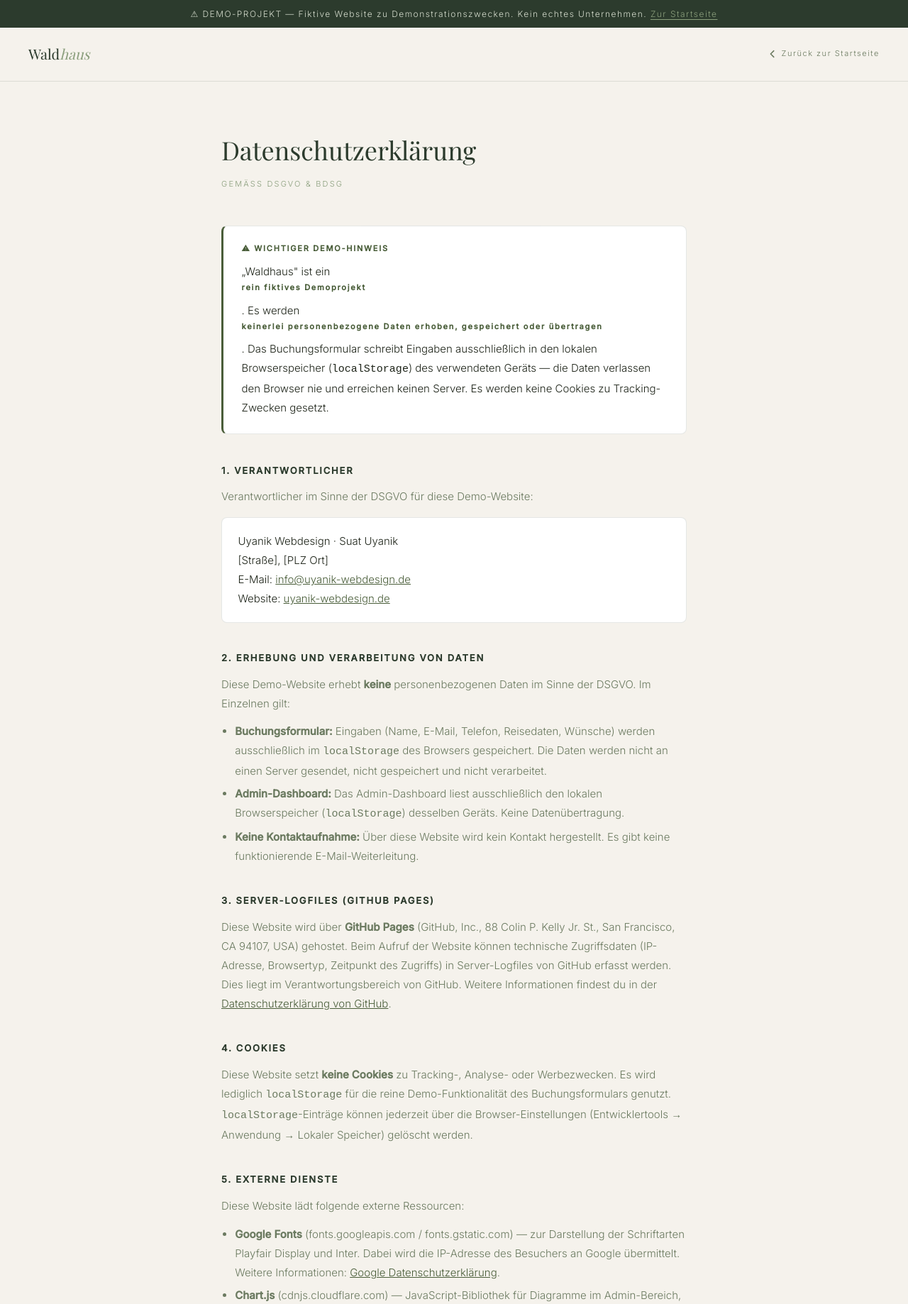
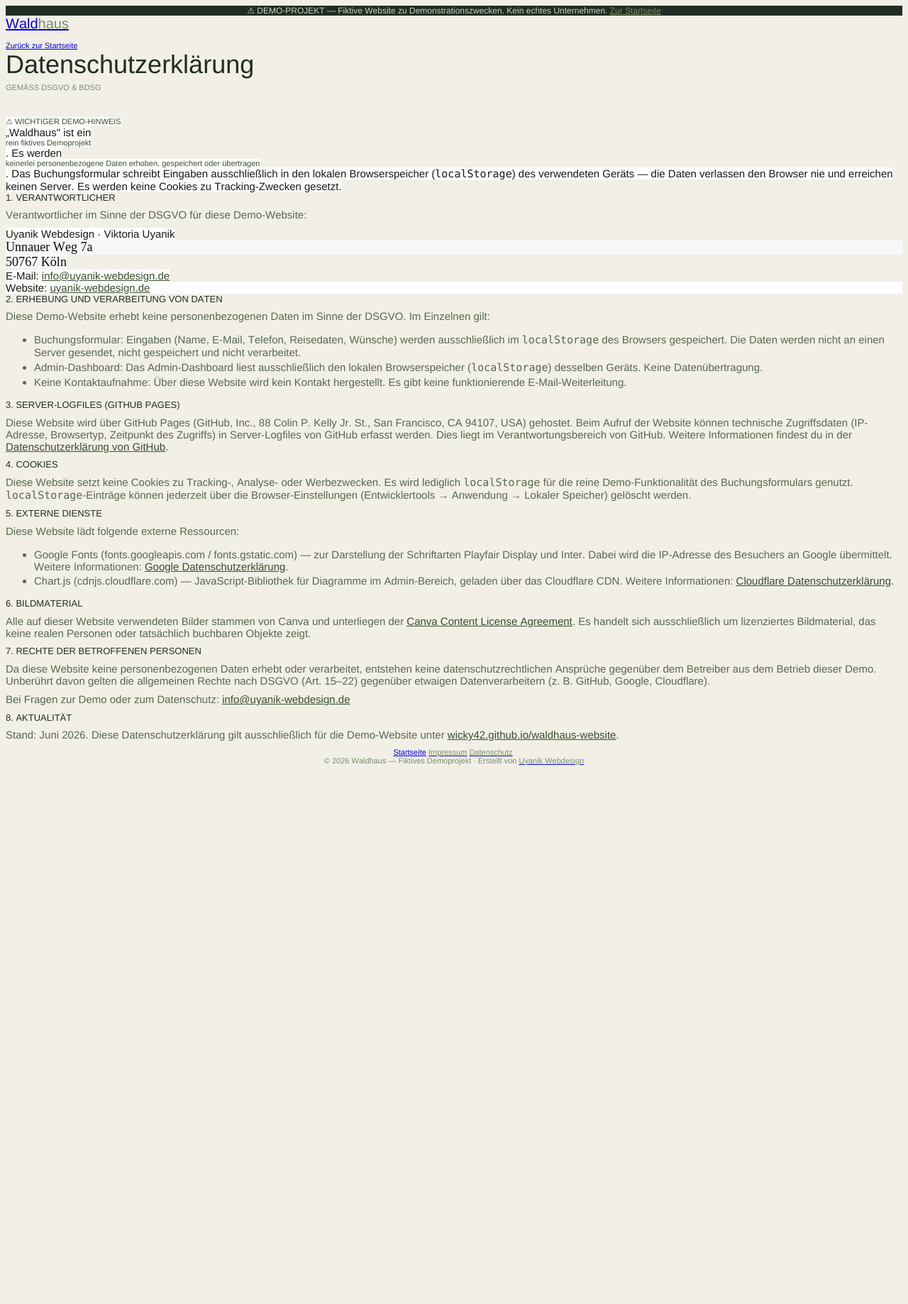
Before and after one commit to Wicky42/waldhaus-website, a plain HTML site: page datenschutz.html in a window 1280 px wide. Shown: the top 1838 px of the page at 71% size. After the commit the page ends 1086 px from the top, so only its background shows below. Drawn offline with nearby package versions, Linux system fonts and the light colour scheme; a web font is replaced by a local one.

Commit message:
edit impressum

```diff
--- a/datenschutz.html
+++ b/datenschutz.html
@@ -1,114 +1,90 @@
-<!DOCTYPE html>
-<html lang="de">
+<!DOCTYPE html PUBLIC "-//W3C//DTD HTML 4.01//EN" "http://www.w3.org/TR/html4/strict.dtd">
+<html>
 <head>
-<meta charset="UTF-8" />
-<meta name="viewport" content="width=device-width, initial-scale=1.0" />
-<title>Datenschutz — Waldhaus Demo</title>
-<link rel="preconnect" href="https://fonts.googleapis.com" />
-<link href="https://fonts.googleapis.com/css2?family=Playfair+Display:ital,wght@0,400;0,500;1,400&family=Inter:wght@300;400;500&display=swap" rel="stylesheet" />
-<style>
-*,*::before,*::after{box-sizing:border-box;margin:0;padding:0;}
-:root{
-  --forest:#2C3B2D; --moss:#4A5E3A; --mist:#8A9E7C;
-  --fog:#D4DBCC; --cream:#F5F2EC; --text:#1E2419; --muted:#6B7A60;
-  --border:rgba(44,59,45,0.12);
-}
-body{font-family:'Inter',sans-serif;font-weight:300;font-size:15px;color:var(--text);background:var(--cream);line-height:1.8;}
-.demo-banner{background:var(--forest);color:var(--fog);font-size:12px;letter-spacing:.12em;text-align:center;padding:.55rem 1rem;position:sticky;top:0;z-index:100;}
-.demo-banner a{color:var(--mist);text-decoration:underline;text-underline-offset:3px;}
-nav{display:flex;align-items:center;justify-content:space-between;padding:1.2rem 2.5rem;border-bottom:.5px solid var(--border);background:var(--cream);}
-.nav-logo{font-family:'Playfair Display',serif;font-size:20px;color:var(--forest);text-decoration:none;}
-.nav-logo span{font-style:italic;color:var(--mist);}
-.nav-back{font-size:11px;letter-spacing:.14em;color:var(--muted);text-decoration:none;display:flex;align-items:center;gap:6px;transition:color .2s;}
-.nav-back:hover{color:var(--forest);}
-main{max-width:720px;margin:0 auto;padding:4rem 2rem 6rem;}
-h1{font-family:'Playfair Display',serif;font-size:36px;font-weight:400;color:var(--forest);margin-bottom:.4rem;}
-.page-sub{font-size:11px;letter-spacing:.2em;color:var(--mist);margin-bottom:3rem;}
-h2{font-size:13px;font-weight:600;letter-spacing:.14em;color:var(--forest);margin:2.4rem 0 .7rem;text-transform:uppercase;}
-p{color:var(--muted);margin-bottom:.8rem;}
-ul{color:var(--muted);margin:.4rem 0 .8rem 1.2rem;}
-ul li{margin-bottom:.3rem;}
-a{color:var(--moss);}
-.demo-box{background:#fff;border:.5px solid var(--border);border-radius:8px;padding:1.4rem 1.6rem;margin-bottom:2.5rem;border-left:3px solid var(--moss);}
-.demo-box strong{display:block;font-size:11px;letter-spacing:.16em;color:var(--moss);margin-bottom:.5rem;}
-.demo-box p{color:var(--text);margin:0;}
-.highlight-box{background:#fff;border:.5px solid var(--border);border-radius:8px;padding:1.2rem 1.4rem;margin:1rem 0;}
-footer{text-align:center;padding:2rem;font-size:11px;color:var(--mist);border-top:.5px solid var(--border);letter-spacing:.08em;}
-footer a{color:var(--mist);text-decoration:none;margin:0 .8rem;}
-footer a:hover{color:var(--forest);}
-</style>
+  <meta http-equiv="Content-Type" content="text/html; charset=utf-8">
+  <meta http-equiv="Content-Style-Type" content="text/css">
+  <title></title>
+  <meta name="Generator" content="Cocoa HTML Writer">
+  <meta name="CocoaVersion" content="2575.5">
+  <style type="text/css">
+    body {background-color: #f2efe7}
+    p.p1 {margin: 0.0px 0.0px 0.0px 0.0px; text-align: center; font: 12.0px 'Helvetica Neue'; color: #cad3c1; -webkit-text-stroke: #cad3c1; background-color: #212d22}
+    p.p2 {margin: 0.0px 0.0px 0.0px 0.0px; font: 20.0px 'Helvetica Neue'; color: #212d22; -webkit-text-stroke: #212d22}
+    p.p3 {margin: 0.0px 0.0px 0.0px 0.0px; font: 11.0px 'Helvetica Neue'; color: #58684d; -webkit-text-stroke: #58684d; min-height: 13.0px}
+    p.p4 {margin: 0.0px 0.0px 0.0px 0.0px; font: 11.0px 'Helvetica Neue'; color: #58684d; -webkit-text-stroke: #58684d}
+    p.p6 {margin: 0.0px 0.0px 36.0px 0.0px; font: 11.0px 'Helvetica Neue'; color: #788e69; -webkit-text-stroke: #788e69}
+    p.p7 {margin: 0.0px 0.0px 0.0px 0.0px; font: 11.0px 'Helvetica Neue'; color: #3a4d2c; -webkit-text-stroke: #3a4d2c}
+    p.p8 {margin: 0.0px 0.0px 0.0px 0.0px; font: 15.0px 'Helvetica Neue'; color: #171b13; -webkit-text-stroke: #171b13}
+    p.p10 {margin: 0.0px 0.0px 9.6px 0.0px; font: 15.0px 'Helvetica Neue'; color: #58684d; -webkit-text-stroke: #58684d}
+    p.p11 {margin: 0.0px 0.0px 0.0px 0.0px; font: 18.1px 'Helvetica Light'; color: #0e0e0e; -webkit-text-stroke: #0e0e0e; background-color: #f7f7f7}
+    p.p12 {margin: 0.0px 0.0px 0.0px 0.0px; font: 18.1px 'Helvetica Light'; color: #0e0e0e; -webkit-text-stroke: #0e0e0e}
+    p.p13 {margin: 0.0px 0.0px 0.0px 0.0px; font: 15.0px 'Helvetica Neue'; color: #3a4d2c; -webkit-text-stroke: #3a4d2c}
+    p.p14 {margin: 0.0px 0.0px 0.0px 0.0px; font: 15.0px 'Helvetica Neue'; color: #3a4d2c; -webkit-text-stroke: #3a4d2c; background-color: #ffffff}
+    p.p16 {margin: 0.0px 0.0px 0.0px 0.0px; text-align: center; font: 11.0px 'Helvetica Neue'; color: #788e69; -webkit-text-stroke: #788e69}
+    li.li15 {margin: 0.0px 0.0px 3.6px 0.0px; font: 15.0px 'Helvetica Neue'; color: #58684d; -webkit-text-stroke: #58684d}
+    span.s1 {font-kerning: none}
+    span.s2 {text-decoration: underline ; font-kerning: none; color: #788e69; -webkit-text-stroke: 0px #788e69}
+    span.s3 {font-kerning: none; background-color: #f2efe7}
+    span.s4 {font-kerning: none; color: #788e69; -webkit-text-stroke: 0px #788e69}
+    span.s5 {font: 11.0px 'Helvetica Neue'; font-kerning: none; color: #58684d; -webkit-text-stroke: 0px #58684d}
+    span.s6 {font-kerning: none; background-color: #ffffff}
+    span.s7 {font: 15.0px Menlo; font-kerning: none; background-color: #ffffff}
+    span.s8 {font-kerning: none; background-color: #f7f7f7}
+    span.s9 {font-kerning: none; color: #171b13; background-color: #ffffff; -webkit-text-stroke: 0px #171b13}
+    span.s10 {text-decoration: underline ; font-kerning: none; color: #3a4d2c; -webkit-text-stroke: 0px #3a4d2c}
+    span.s11 {font-kerning: none; color: #171b13; -webkit-text-stroke: 0px #171b13}
+    span.s12 {-webkit-text-stroke: 0px #000000}
+    span.s13 {font: 15.0px Menlo; font-kerning: none}
+    span.s14 {font: 15.0px 'Helvetica Neue'; text-decoration: underline ; font-kerning: none; color: #3a4d2c; background-color: transparent; -webkit-text-stroke: 0px #3a4d2c}
+    span.s15 {font: 11.0px 'Helvetica Neue'; font-kerning: none; color: #788e69; background-color: transparent; -webkit-text-stroke: 0px #788e69}
+    ul.ul1 {list-style-type: disc}
+  </style>
 </head>
 <body>
-
-<div class="demo-banner">
-  ⚠ DEMO-PROJEKT — Fiktive Website zu Demonstrationszwecken. Kein echtes Unternehmen. <a href="index.html">Zur Startseite</a>
-</div>
-
-<nav>
-  <a href="index.html" class="nav-logo">Wald<span>haus</span></a>
-  <a href="index.html" class="nav-back">
-    <svg width="14" height="14" viewBox="0 0 16 16" fill="none" stroke="currentColor" stroke-width="1.8"><path d="M10 3L5 8l5 5" stroke-linecap="round" stroke-linejoin="round"/></svg>
-    Zurück zur Startseite
-  </a>
-</nav>
-
-<main>
-  <h1>Datenschutz&shy;erklärung</h1>
-  <p class="page-sub">GEMÄSS DSGVO &amp; BDSG</p>
-
-  <div class="demo-box">
-    <strong>⚠ WICHTIGER DEMO-HINWEIS</strong>
-    <p>„Waldhaus" ist ein <strong>rein fiktives Demoprojekt</strong>. Es werden <strong>keinerlei personenbezogene Daten erhoben, gespeichert oder übertragen</strong>. Das Buchungsformular schreibt Eingaben ausschließlich in den lokalen Browserspeicher (<code>localStorage</code>) des verwendeten Geräts — die Daten verlassen den Browser nie und erreichen keinen Server. Es werden keine Cookies zu Tracking-Zwecken gesetzt.</p>
-  </div>
-
-  <h2>1. Verantwortlicher</h2>
-  <p>Verantwortlicher im Sinne der DSGVO für diese Demo-Website:</p>
-  <div class="highlight-box">
-    Uyanik Webdesign · Suat Uyanik<br />
-    [Straße], [PLZ Ort]<br />
-    E-Mail: <a href="mailto:info@uyanik-webdesign.de">info@uyanik-webdesign.de</a><br />
-    Website: <a href="https://uyanik-webdesign.de" target="_blank" rel="noopener">uyanik-webdesign.de</a>
-  </div>
-
-  <h2>2. Erhebung und Verarbeitung von Daten</h2>
-  <p>Diese Demo-Website erhebt <strong>keine</strong> personenbezogenen Daten im Sinne der DSGVO. Im Einzelnen gilt:</p>
-  <ul>
-    <li><strong>Buchungsformular:</strong> Eingaben (Name, E-Mail, Telefon, Reisedaten, Wünsche) werden ausschließlich im <code>localStorage</code> des Browsers gespeichert. Die Daten werden nicht an einen Server gesendet, nicht gespeichert und nicht verarbeitet.</li>
-    <li><strong>Admin-Dashboard:</strong> Das Admin-Dashboard liest ausschließlich den lokalen Browserspeicher (<code>localStorage</code>) desselben Geräts. Keine Datenübertragung.</li>
-    <li><strong>Keine Kontaktaufnahme:</strong> Über diese Website wird kein Kontakt hergestellt. Es gibt keine funktionierende E-Mail-Weiterleitung.</li>
-  </ul>
-
-  <h2>3. Server-Logfiles (GitHub Pages)</h2>
-  <p>Diese Website wird über <strong>GitHub Pages</strong> (GitHub, Inc., 88 Colin P. Kelly Jr. St., San Francisco, CA 94107, USA) gehostet. Beim Aufruf der Website können technische Zugriffsdaten (IP-Adresse, Browsertyp, Zeitpunkt des Zugriffs) in Server-Logfiles von GitHub erfasst werden. Dies liegt im Verantwortungsbereich von GitHub. Weitere Informationen findest du in der <a href="https://docs.github.com/en/site-policy/privacy-policies/github-general-privacy-statement" target="_blank" rel="noopener">Datenschutzerklärung von GitHub</a>.</p>
-
-  <h2>4. Cookies</h2>
-  <p>Diese Website setzt <strong>keine Cookies</strong> zu Tracking-, Analyse- oder Werbezwecken. Es wird lediglich <code>localStorage</code> für die reine Demo-Funktionalität des Buchungsformulars genutzt. <code>localStorage</code>-Einträge können jederzeit über die Browser-Einstellungen (Entwicklertools → Anwendung → Lokaler Speicher) gelöscht werden.</p>
-
-  <h2>5. Externe Dienste</h2>
-  <p>Diese Website lädt folgende externe Ressourcen:</p>
-  <ul>
-    <li><strong>Google Fonts</strong> (fonts.googleapis.com / fonts.gstatic.com) — zur Darstellung der Schriftarten Playfair Display und Inter. Dabei wird die IP-Adresse des Besuchers an Google übermittelt. Weitere Informationen: <a href="https://policies.google.com/privacy" target="_blank" rel="noopener">Google Datenschutzerklärung</a>.</li>
-    <li><strong>Chart.js</strong> (cdnjs.cloudflare.com) — JavaScript-Bibliothek für Diagramme im Admin-Bereich, geladen über das Cloudflare CDN. Weitere Informationen: <a href="https://www.cloudflare.com/privacypolicy/" target="_blank" rel="noopener">Cloudflare Datenschutzerklärung</a>.</li>
-  </ul>
-
-  <h2>6. Bildmaterial</h2>
-  <p>Alle auf dieser Website verwendeten Bilder stammen von <strong>Canva</strong> und unterliegen der <a href="https://www.canva.com/policies/content-license-agreement/" target="_blank" rel="noopener">Canva Content License Agreement</a>. Es handelt sich ausschließlich um lizenziertes Bildmaterial, das keine realen Personen oder tatsächlich buchbaren Objekte zeigt.</p>
-
-  <h2>7. Rechte der betroffenen Personen</h2>
-  <p>Da diese Website keine personenbezogenen Daten erhebt oder verarbeitet, entstehen keine datenschutzrechtlichen Ansprüche gegenüber dem Betreiber aus dem Betrieb dieser Demo. Unberührt davon gelten die allgemeinen Rechte nach DSGVO (Art. 15–22) gegenüber etwaigen Datenverarbeitern (z. B. GitHub, Google, Cloudflare).</p>
-  <p>Bei Fragen zur Demo oder zum Datenschutz: <a href="mailto:info@uyanik-webdesign.de">info@uyanik-webdesign.de</a></p>
-
-  <h2>8. Aktualität</h2>
-  <p>Stand: Juni 2026. Diese Datenschutzerklärung gilt ausschließlich für die Demo-Website unter <a href="https://wicky42.github.io/waldhaus-website/" target="_blank" rel="noopener">wicky42.github.io/waldhaus-website</a>.</p>
-</main>
-
-<footer>
-  <a href="index.html">Startseite</a>
-  <a href="impressum.html">Impressum</a>
-  <a href="datenschutz.html">Datenschutz</a>
-  <br style="margin:.4rem 0" />
-  © 2026 Waldhaus — Fiktives Demoprojekt · Erstellt von <a href="https://uyanik-webdesign.de" target="_blank" rel="noopener">Uyanik Webdesign</a>
-</footer>
-
+<p class="p1"><span class="s1">⚠ DEMO-PROJEKT — Fiktive Website zu Demonstrationszwecken. Kein echtes Unternehmen. <a href="file:///Users/viktoriauyanik/Downloads/waldhaus-gh/index.html"><span class="s2">Zur Startseite</span></a></span></p>
+<p class="p2"><span class="s3"><a href="file:///Users/viktoriauyanik/Downloads/waldhaus-gh/index.html">Wald<span class="s4">haus</span></a></span></p>
+<p class="p3"><span class="s1"><a href="file:///Users/viktoriauyanik/Downloads/waldhaus-gh/index.html"></a></span><br></p>
+<p class="p4"><span class="s3"><a href="file:///Users/viktoriauyanik/Downloads/waldhaus-gh/index.html">Zurück zur Startseite<span class="s5"></span></a></span></p>
+<h1 style="margin: 0.0px 0.0px 4.8px 0.0px; font: 36.0px 'Helvetica Neue'; color: #212d22; -webkit-text-stroke: #212d22"><span class="s1">Datenschutz­erklärung</span></h1>
+<p class="p6"><span class="s1">GEMÄSS DSGVO &amp; BDSG</span></p>
+<p class="p7"><span class="s6">⚠ WICHTIGER DEMO-HINWEIS</span></p>
+<p class="p8"><span class="s6">„Waldhaus" ist ein</span></p>
+<p class="p7"><span class="s6">rein fiktives Demoprojekt</span></p>
+<p class="p8"><span class="s6">. Es werden</span></p>
+<p class="p7"><span class="s6">keinerlei personenbezogene Daten erhoben, gespeichert oder übertragen</span></p>
+<p class="p8"><span class="s6">. Das Buchungsformular schreibt Eingaben ausschließlich in den lokalen Browserspeicher (</span><span class="s7">localStorage</span><span class="s6">) des verwendeten Geräts — die Daten verlassen den Browser nie und erreichen keinen Server. Es werden keine Cookies zu Tracking-Zwecken gesetzt.</span></p>
+<h2 style="margin: 0.0px 0.0px 8.4px 0.0px; font: 13.0px 'Helvetica Neue'; color: #212d22; -webkit-text-stroke: #212d22"><span class="s1">1. VERANTWORTLICHER</span></h2>
+<p class="p10"><span class="s1">Verantwortlicher im Sinne der DSGVO für diese Demo-Website:</span></p>
+<p class="p8"><span class="s6">Uyanik Webdesign · Viktoria Uyanik</span></p>
+<p class="p11"><span class="s1">Unnauer Weg 7a</span></p>
+<p class="p12"><span class="s8">50767 Köln</span></p>
+<p class="p13"><span class="s9">E-Mail: <a href="mailto:info@uyanik-webdesign.de"><span class="s10">info@uyanik-webdesign.de</span></a></span></p>
+<p class="p14"><span class="s11">Website: <a href="https://uyanik-webdesign.de/"><span class="s10">uyanik-webdesign.de</span></a></span></p>
+<h2 style="margin: 0.0px 0.0px 8.4px 0.0px; font: 13.0px 'Helvetica Neue'; color: #212d22; -webkit-text-stroke: #212d22"><span class="s1">2. ERHEBUNG UND VERARBEITUNG VON DATEN</span></h2>
+<p class="p10"><span class="s1">Diese Demo-Website erhebt keine personenbezogenen Daten im Sinne der DSGVO. Im Einzelnen gilt:</span></p>
+<ul class="ul1">
+  <li class="li15"><span class="s12"></span><span class="s1">Buchungsformular: Eingaben (Name, E-Mail, Telefon, Reisedaten, Wünsche) werden ausschließlich im </span><span class="s13">localStorage</span><span class="s1"> des Browsers gespeichert. Die Daten werden nicht an einen Server gesendet, nicht gespeichert und nicht verarbeitet.</span></li>
+  <li class="li15"><span class="s12"></span><span class="s1">Admin-Dashboard: Das Admin-Dashboard liest ausschließlich den lokalen Browserspeicher (</span><span class="s13">localStorage</span><span class="s1">) desselben Geräts. Keine Datenübertragung.</span></li>
+  <li class="li15"><span class="s12"></span><span class="s1">Keine Kontaktaufnahme: Über diese Website wird kein Kontakt hergestellt. Es gibt keine funktionierende E-Mail-Weiterleitung.</span></li>
+</ul>
+<h2 style="margin: 0.0px 0.0px 8.4px 0.0px; font: 13.0px 'Helvetica Neue'; color: #212d22; -webkit-text-stroke: #212d22"><span class="s1">3. SERVER-LOGFILES (GITHUB PAGES)</span></h2>
+<p class="p10"><span class="s1">Diese Website wird über GitHub Pages (GitHub, Inc., 88 Colin P. Kelly Jr. St., San Francisco, CA 94107, USA) gehostet. Beim Aufruf der Website können technische Zugriffsdaten (IP-Adresse, Browsertyp, Zeitpunkt des Zugriffs) in Server-Logfiles von GitHub erfasst werden. Dies liegt im Verantwortungsbereich von GitHub. Weitere Informationen findest du in der <a href="https://docs.github.com/en/site-policy/privacy-policies/github-general-privacy-statement"><span class="s14">Datenschutzerklärung von GitHub</span></a>.</span></p>
+<h2 style="margin: 0.0px 0.0px 8.4px 0.0px; font: 13.0px 'Helvetica Neue'; color: #212d22; -webkit-text-stroke: #212d22"><span class="s1">4. COOKIES</span></h2>
+<p class="p10"><span class="s1">Diese Website setzt keine Cookies zu Tracking-, Analyse- oder Werbezwecken. Es wird lediglich </span><span class="s13">localStorage</span><span class="s1"> für die reine Demo-Funktionalität des Buchungsformulars genutzt. </span><span class="s13">localStorage</span><span class="s1">-Einträge können jederzeit über die Browser-Einstellungen (Entwicklertools → Anwendung → Lokaler Speicher) gelöscht werden.</span></p>
+<h2 style="margin: 0.0px 0.0px 8.4px 0.0px; font: 13.0px 'Helvetica Neue'; color: #212d22; -webkit-text-stroke: #212d22"><span class="s1">5. EXTERNE DIENSTE</span></h2>
+<p class="p10"><span class="s1">Diese Website lädt folgende externe Ressourcen:</span></p>
+<ul class="ul1">
+  <li class="li15"><span class="s12"></span><span class="s1">Google Fonts (fonts.googleapis.com / fonts.gstatic.com) — zur Darstellung der Schriftarten Playfair Display und Inter. Dabei wird die IP-Adresse des Besuchers an Google übermittelt. Weitere Informationen: <a href="https://policies.google.com/privacy"><span class="s14">Google Datenschutzerklärung</span></a>.</span></li>
+  <li class="li15"><span class="s12"></span><span class="s1">Chart.js (cdnjs.cloudflare.com) — JavaScript-Bibliothek für Diagramme im Admin-Bereich, geladen über das Cloudflare CDN. Weitere Informationen: <a href="https://www.cloudflare.com/privacypolicy/"><span class="s14">Cloudflare Datenschutzerklärung</span></a>.</span></li>
+</ul>
+<h2 style="margin: 0.0px 0.0px 8.4px 0.0px; font: 13.0px 'Helvetica Neue'; color: #212d22; -webkit-text-stroke: #212d22"><span class="s1">6. BILDMATERIAL</span></h2>
+<p class="p10"><span class="s1">Alle auf dieser Website verwendeten Bilder stammen von Canva und unterliegen der <a href="https://www.canva.com/policies/content-license-agreement/"><span class="s14">Canva Content License Agreement</span></a>. Es handelt sich ausschließlich um lizenziertes Bildmaterial, das keine realen Personen oder tatsächlich buchbaren Objekte zeigt.</span></p>
+<h2 style="margin: 0.0px 0.0px 8.4px 0.0px; font: 13.0px 'Helvetica Neue'; color: #212d22; -webkit-text-stroke: #212d22"><span class="s1">7. RECHTE DER BETROFFENEN PERSONEN</span></h2>
+<p class="p10"><span class="s1">Da diese Website keine personenbezogenen Daten erhebt oder verarbeitet, entstehen keine datenschutzrechtlichen Ansprüche gegenüber dem Betreiber aus dem Betrieb dieser Demo. Unberührt davon gelten die allgemeinen Rechte nach DSGVO (Art. 15–22) gegenüber etwaigen Datenverarbeitern (z. B. GitHub, Google, Cloudflare).</span></p>
+<p class="p10"><span class="s1">Bei Fragen zur Demo oder zum Datenschutz: <a href="mailto:info@uyanik-webdesign.de"><span class="s14">info@uyanik-webdesign.de</span></a></span></p>
+<h2 style="margin: 0.0px 0.0px 8.4px 0.0px; font: 13.0px 'Helvetica Neue'; color: #212d22; -webkit-text-stroke: #212d22"><span class="s1">8. AKTUALITÄT</span></h2>
+<p class="p10"><span class="s1">Stand: Juni 2026. Diese Datenschutzerklärung gilt ausschließlich für die Demo-Website unter <a href="https://wicky42.github.io/waldhaus-website/"><span class="s14">wicky42.github.io/waldhaus-website</span></a>.</span></p>
+<p class="p16"><span class="s1"><a href="file:///Users/viktoriauyanik/Downloads/waldhaus-gh/index.html">Startseite</a> <a href="file:///Users/viktoriauyanik/Downloads/waldhaus-gh/impressum.html"><span class="s15">Impressum</span></a> <a href="file:///Users/viktoriauyanik/Downloads/waldhaus-gh/datenschutz.html"><span class="s15">Datenschutz</span></a><span class="Apple-converted-space"> </span></span></p>
+<p class="p16"><span class="s1">© 2026 Waldhaus — Fiktives Demoprojekt · Erstellt von <a href="https://uyanik-webdesign.de/"><span class="s15">Uyanik Webdesign</span></a></span></p>
 </body>
 </html>
```
Also changed, not shown: impressum.html (+73 -124 lines).
